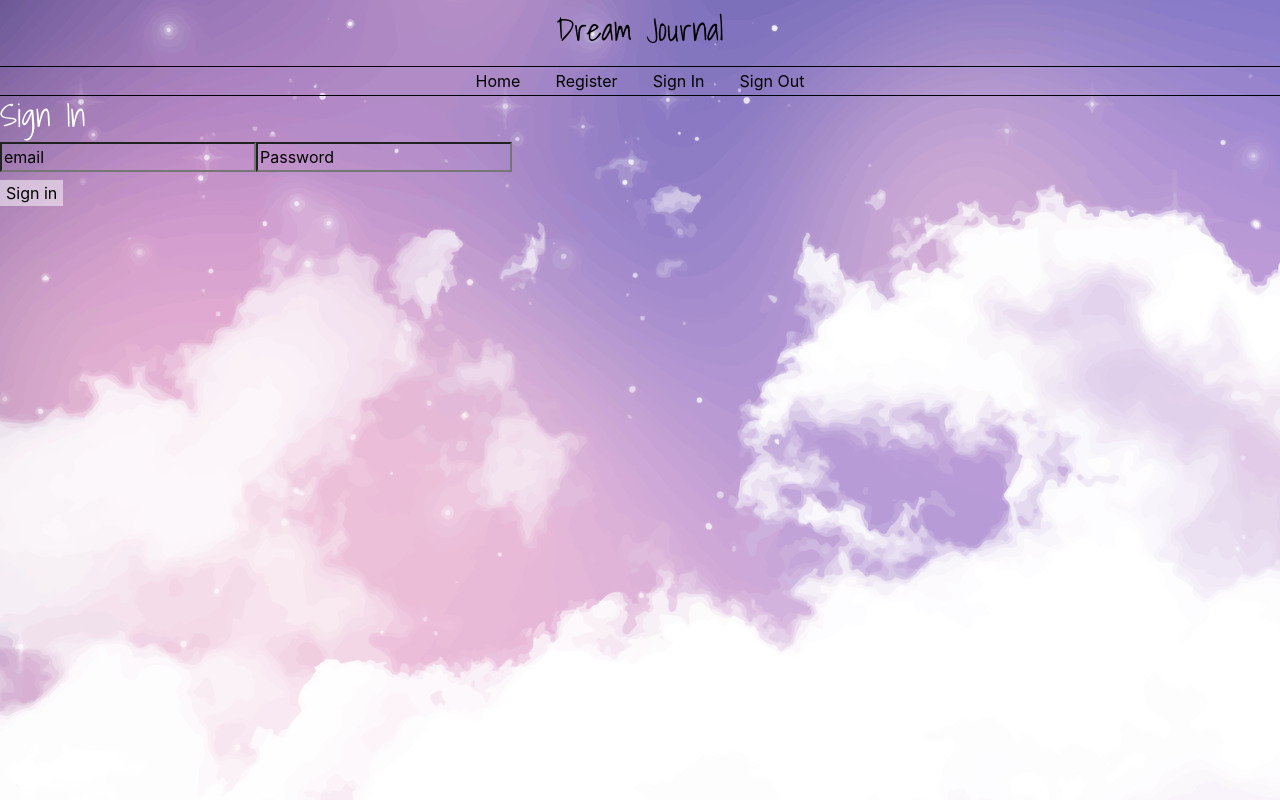
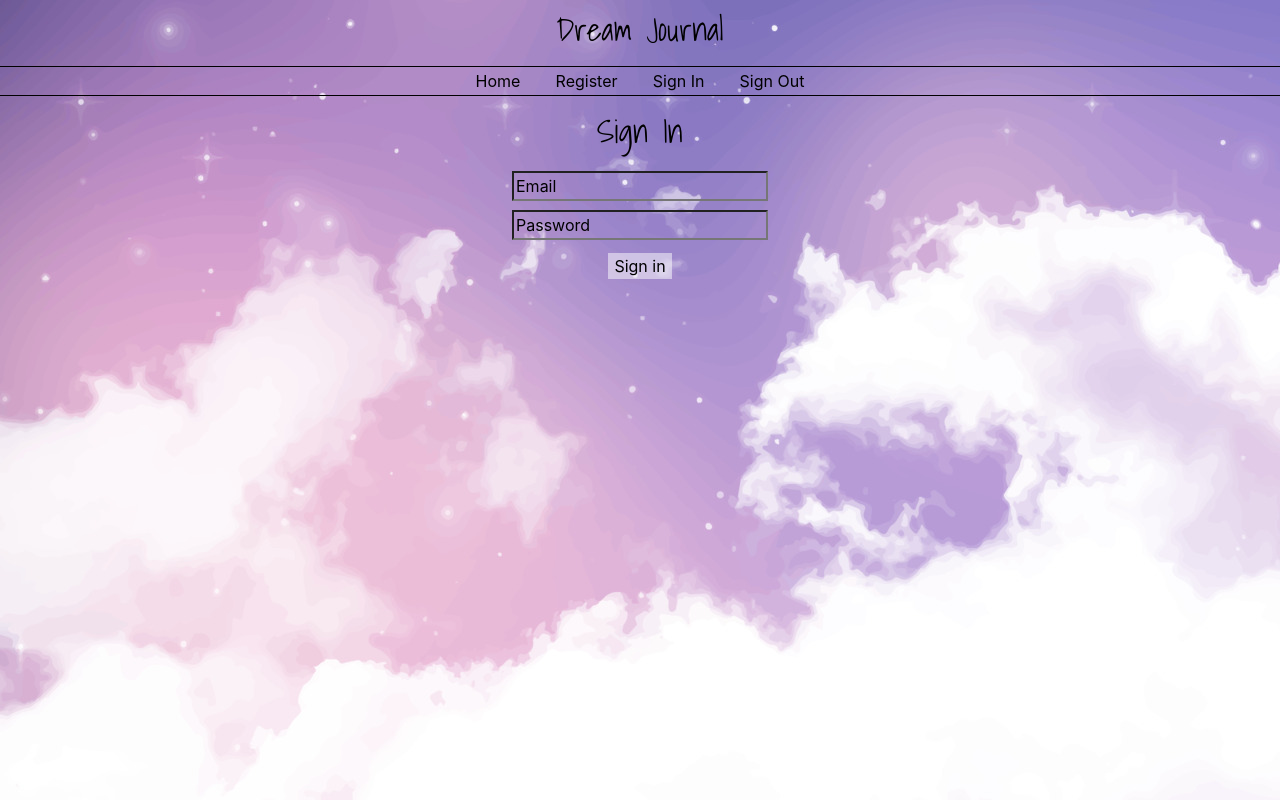
Before and after one commit to helen-lehrer/dream-journal, a React (Create React App) app: page /sign-in in a window 1280 px wide. Built offline with nearby package versions, Linux system fonts and the light colour scheme; no server answers; the database is empty.

Commit message:
Add styling to Sign-In page

```diff
--- a/src/App.css
+++ b/src/App.css
@@ -17,12 +17,12 @@ input {
   color: black;
 }
 
-.register-inputs {
+.inputs {
   display: block;
   margin: .3rem 0;
 }
 
-#register-div {
+.login-reg-div {
  display: flex;
  flex-direction: column;
  justify-content: center;
--- a/src/components/Register.js
+++ b/src/components/Register.js
@@ -7,8 +7,9 @@ import styled from 'styled-components';
 const RegisterHeader = styled.h1`
   font-family: 'Shadows Into Light', cursive;
   font-size: 32px;
-  text-align: left;
+  text-align: center;
   color: black;
+  margin: 1rem 0;
 `
 
 function Register(){
@@ -33,14 +34,14 @@ function Register(){
     <RegisterHeader>Register</RegisterHeader>
     {signUpSuccess}
     <form onSubmit ={doSignUp}>
-      <div id='register-div'>
+      <div class='login-reg-div'>
         <input
-          class= 'register-inputs'
+          class= 'inputs'
           type='text'
           name='email'
           placeholder='Email' />
         <input
-          class= 'register-inputs'
+          class= 'inputs'
           type='password'
           name='password'
           placeholder='Password' />
--- a/src/components/SignIn.js
+++ b/src/components/SignIn.js
@@ -6,8 +6,9 @@ import styled from 'styled-components';
 const SignInHeader = styled.h1`
   font-family: 'Shadows Into Light', cursive;
   font-size: 32px;
-  text-align: left;
-  color: white;
+  text-align: center;
+  color: black;
+  margin: 1rem 0;
 `
 
 function SignIn(){
@@ -31,15 +32,19 @@ function SignIn(){
       <SignInHeader>Sign In</SignInHeader>
       {signInSuccess}
       <form onSubmit={doSignIn}>
+        <div class='login-reg-div'>
           <input
+            class= 'inputs'
             type='text'
             name='signinEmail'
-          placeholder='email' />
+            placeholder='Email' />
           <input
+            class= 'inputs'
             type='password'
             name='signinPassword'
             placeholder='Password' />
           <button type='submit'>Sign in</button>
+        </div>
       </form>
     </React.Fragment>
   )
```
Lines whose indentation alone changed are shown as unchanged.
